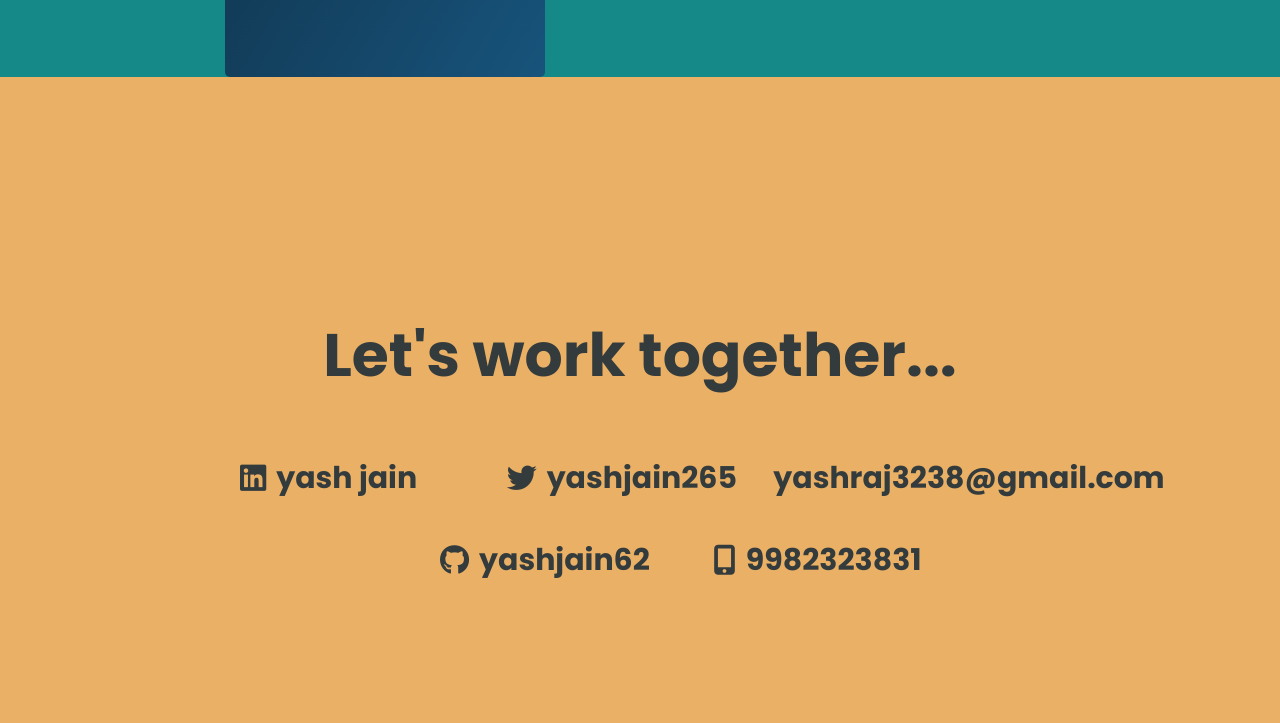
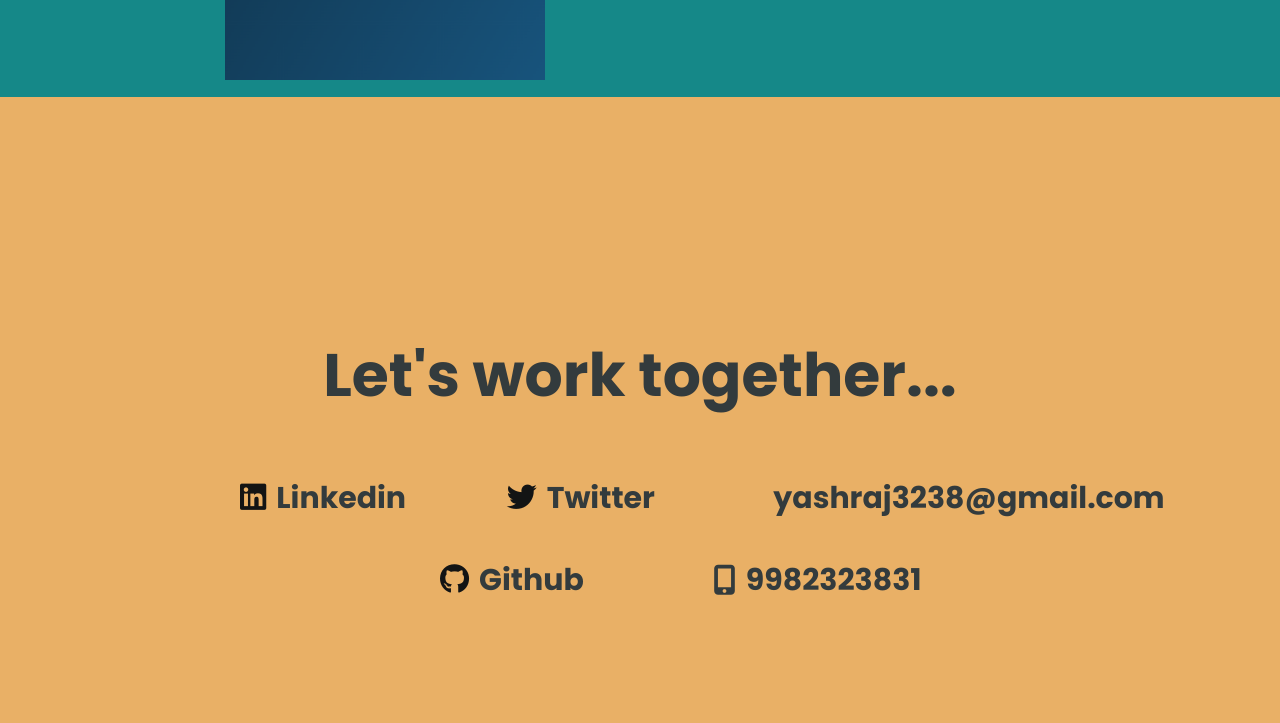
Before and after one commit to yashjain62/intership-majorproject, a plain HTML site: page index.html in a window 1280 px wide. Shown: the part 877-1600 px from the top of the page. Drawn offline with nearby package versions, Linux system fonts and the light colour scheme.

Commit message:
Update index.html

```diff
--- a/index.html
+++ b/index.html
@@ -57,6 +57,7 @@
               <div class="card">
                 <img src="images/Screenshot 2023-09-06 091201.png" alt="Project 1" />
                 <div class="card_content">
+                  <a href="https://darling-kitten-c023b5.netlify.app"><i class="card_content"></i></a>
                   <h3>Login Form</h3>
                 </div>
               </div>
@@ -75,12 +76,12 @@
           <h2>Let's work together...</h2>
           <div class="top_contact">
             <div class="contact_way">
-              <i class="fab fa-linkedin"></i>
-              <h3>yash jain</h3>
+              <a href="https://www.linkedin.com/in/yash-jain-000936291/"><i class="fab fa-linkedin"></i></a>
+              <h3>Linkedin</h3>
             </div>
             <div class="contact_way">
-              <i class="fa fa-twitter"></i>
-              <h3>yashjain265</h3>
+              <a href=" https://twitter.com/yashjain265?t=rzSzS9pjlJGvYd4-epeJIQ&s=08"><i class="fa fa-twitter"></i></a>
+              <h3>Twitter</h3>
             </div>
             <div class="contact_way">
               <h3>yashraj3238@gmail.com</h3>
@@ -88,8 +89,8 @@
           </div>
           <div class="bottom_contact">
             <div class="contact_way">
-              <i class="fab fa-github"></i>
-              <h3>yashjain62</h3>
+              <a href="https://github.com/yashjain62"><i class="fab fa-github"></i></a>
+              <h3>Github</h3>
             </div>&nbsp;
             <div class="contact_way">
               <i class="fa fa-mobile"></i>
```
